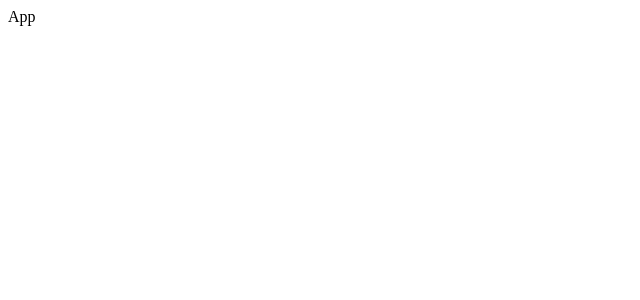
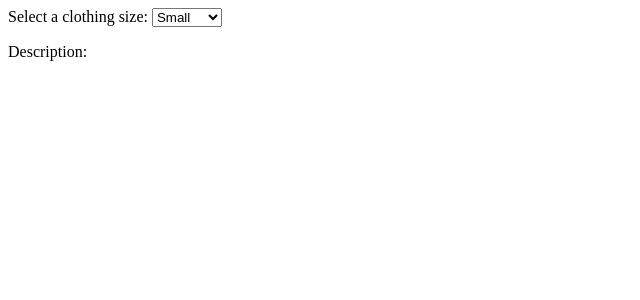
Before and after one commit to 7vTr0x7/React.js-2, a React (Vite) app in the folder IR4.6_HW2/: page / in a window 1280 px wide. Shown: the top 300 px of the page, without its empty margins (0-640 px from the left). Built offline with nearby package versions, Linux system fonts and the light colour scheme.

Commit message:
IR4.6_HW2 - SelectClothingSize

```diff
--- a/IR4.6_HW2/src/App.jsx
+++ b/IR4.6_HW2/src/App.jsx
@@ -1,7 +1,12 @@
 import React from "react";
+import SelectClothingSize from "./components/SelectClothingSize";
 
 const App = () => {
-  return <div>App</div>;
+  return (
+    <div>
+      <SelectClothingSize />
+    </div>
+  );
 };
 
 export default App;
--- /dev/null
+++ b/IR4.6_HW2/src/components/SelectClothingSize.jsx
@@ -0,0 +1,32 @@
+import React, { useState } from "react";
+
+const SelectClothingSize = () => {
+  const [size, setSize] = useState("");
+  const [text, setText] = useState("");
+
+  const sizeSelectHandler = (e) => {
+    setSize(e.target.value);
+
+    if (e.target.value === "Small") {
+      setText("Fits chest size 34-36 inches");
+    } else if (e.target.value === "Medium") {
+      setText("Fits chest size 38-40 inches");
+    } else {
+      setText("Fits chest size 42-44 inches");
+    }
+  };
+
+  return (
+    <div>
+      <label htmlFor="selectSize">Select a clothing size: </label>
+      <select id="selectSize" onChange={sizeSelectHandler}>
+        <option value="Small">Small</option>
+        <option value="Medium">Medium</option>
+        <option value="Large">Large</option>
+      </select>
+      <p>Description: {text && `${size} - ${text}`}</p>
+    </div>
+  );
+};
+
+export default SelectClothingSize;
```
